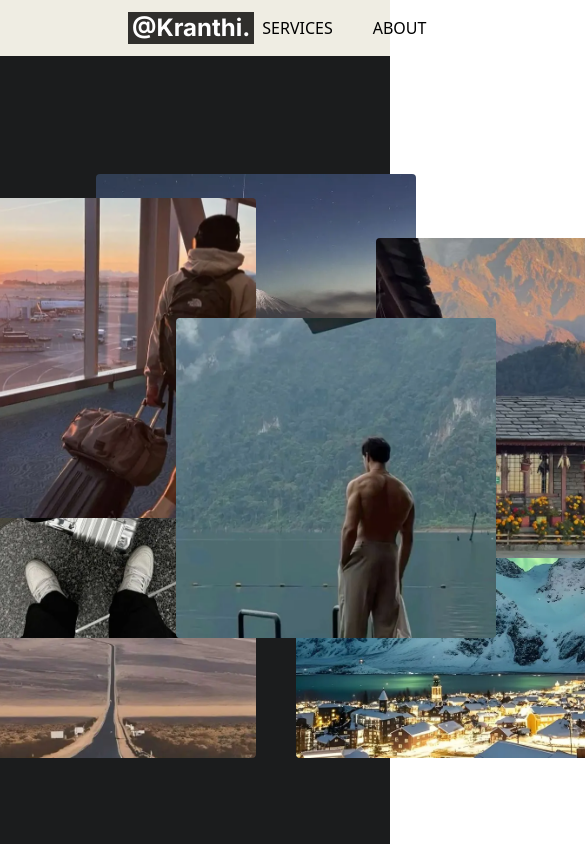
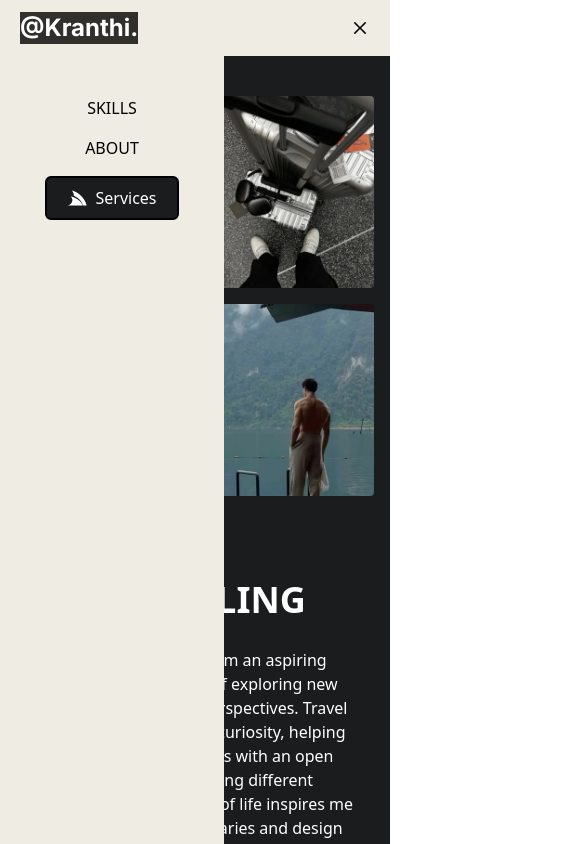
Before and after one commit to kranthikumar300/Web-Portfolio, a React (Vite) app: page /about in a window 390 px wide. Shown: the top 844 px of the page, 585 px wide, since content can reach past the window. Built offline with nearby package versions, Linux system fonts and the light colour scheme; a web font is replaced by a local one.

Commit message:
Did Responsive for Skills, Services and Footer and specific navigation

```diff
--- a/src/App.tsx
+++ b/src/App.tsx
@@ -4,18 +4,22 @@ import Header from "./Components/Header";
 import Hero from "./Components/Hero";
 import Services from "./Components/Services";
 import Footer from "./Components/Footer";
+import { ScrollNavs } from "./utills/scrollNavs";
 
 function App() {
   return (
-    <main className="">
+    <>
       <Header />
+      <main className="w-full min-h-screen overflow-x-hidden">
+        <ScrollNavs />
         <Routes>
           <Route path="/" element={<Hero />} />
           <Route path="/about" element={<About />} />
-        <Route path="/services" element={<Services />} />
+          <Route path="/skills" element={<Services />} />
         </Routes>
         <Footer />
       </main>
+    </>
   );
 }
 
--- a/src/Components/About.tsx
+++ b/src/Components/About.tsx
@@ -36,48 +36,72 @@ const About = () => {
 
   return (
     <>
-      <section className="aboutSection flex justify-around items-center gap-x-30 min-h-screen bg-[#1B1C1D]">
-        <figure className="relative w-80 h-80 flex gap-10 shrink-0 ml-24">
+      <section className="aboutSection flex flex-col lg:flex-row lg:justify-around items-center gap-8 min-h-screen px-4 py-10 md:py-16 bg-[#1B1C1D]">
+        {/* Desktop Responsive Grid */}
+        <div className="hidden xl:block relative w-96 h-80 gap-10">
           <img
             src={img1}
-            alt="img1"
-            className="Timg absolute top-30 left-50 h-80 w-80 rounded-sm object-cover object-center"
+            alt="Travel Destination 1"
+            className="Timg absolute top-30 left-50 h-72 w-72 rounded-sm object-cover object-center"
           />
           <img
             src={img2}
-            alt="img2"
-            className="Timg absolute bottom-36 h-80 w-80 rounded-sm object-cover object-center"
+            alt="Travel Destination 2"
+            className="Timg absolute bottom-36 h-72 w-72 rounded-sm object-cover object-center"
           />
           <img
             src={img3}
-            alt="img3"
-            className="Timg absolute left-70 bottom-20 h-80 rounded-sm w-80 object-cover object-center"
+            alt="Travel Destination 3"
+            className="Timg absolute left-70 bottom-20 h-72 w-72 rounded-sm  object-cover object-center"
           />
           <img
             src={img4}
-            alt="img4"
-            className="Timg absolute right-40 top-30 h-80 w-80 rounded-sm object-cover object-center"
+            alt="Travel Destination 4"
+            className="Timg absolute right-40 top-30 h-72 w-72 rounded-sm object-cover object-center"
           />
           <img
             src={img5}
-            alt="img4"
-            className="Timg absolute right-40  h-80 w-80 rounded-sm object-cover object-center"
+            alt="Travel Destination 5"
+            className="Timg absolute right-40 h-72 w-72 rounded-sm object-cover object-center"
           />
           <img
             src={img6}
-            alt="img4"
-            className="Timg absolute right-40  bottom-30 h-80 w-80 rounded-sm object-cover object-center"
+            alt="Travel Destination 6"
+            className="Timg absolute right-40 bottom-30 h-72 w-72 rounded-sm object-cover object-center"
           />
           <img
             src={img7}
-            alt="img4"
-            className="Timg absolute left-20  h-80 w-80 rounded-sm object-cover object-center"
+            alt="Travel Destination 7"
+            className="Timg absolute left-20 h-72 w-72 rounded-sm object-cover object-center"
           />
-        </figure>
+        </div>
+        {/* Mobile Responsive Grid */}
+        <div className="grid grid-cols-2 gap-4 xl:hidden">
+          <img
+            src={img4}
+            alt="Travel Destination 4"
+            className="Timg h-48 w-48 rounded-sm object-cover object-center"
+          />
+          <img
+            src={img5}
+            alt="Travel Destination 5"
+            className="Timg h-48 w-48 rounded-sm object-cover object-center"
+          />
+          <img
+            src={img6}
+            alt="Travel Destination 6"
+            className="Timg h-48 w-48 rounded-sm object-cover object-center"
+          />
+          <img
+            src={img7}
+            alt="Travel Destination 7"
+            className="Timg h-48 w-48 rounded-sm object-cover object-center"
+          />
+        </div>
 
-        <div className="flex flex-col items-center justify-center gap-y-10 py-3 px-3">
+        <div className="flex flex-col items-center justify-center gap-y-5 mt-10 py-3 px-3">
+          <h1 className="text-4xl sm:text-5xl xl:text-6xl text-white font-bold">TRAVELLING</h1>
           <p className="text-center text-white max-w-140 p-2">
-            <h1 className="text-6xl mb-4 font-bold">TRAVELLING</h1>
             Beyond technology, I’m an aspiring traveler who dreams of exploring
             new places, cultures, and perspectives. Travel fuels my creativity
             and curiosity, helping me approach problems with an open mindset.
@@ -89,7 +113,7 @@ const About = () => {
             people from diverse backgrounds.
           </p>
           <button
-            onClick={() => navigate("/services")}
+            onClick={() => navigate("/skills#services-offer")}
             className="flex items-center justify-center gap-2 bg-[#efede3] text-black border-black border-2 rounded-md px-5 py-2 cursor-pointer"
           >
             <FaServicestack className="h-5 w-5" />
@@ -98,9 +122,9 @@ const About = () => {
         </div>
       </section>
 
-      <section className="flex flex-col justify-center items-center gap-y-6 bg-[#1B1C1D] py-10">
-        <h1 className="font-bold text-6xl text-white">FOOT BALL</h1>
-        <div className="flex justify-evenly gap-30 p-4">
+      <section className="flex flex-col justify-center items-center gap-y-6 px-4 lg:px-10 py-10 bg-[#1B1C1D]">
+        <h1 className="font-bold text-4xl sm:text-5xl xl:text-6xl text-white">FOOT BALL</h1>
+        <div className="grid grid-cols-1 sm:grid-cols-2 lg:grid-cols-3 gap-7 xl:gap-20">
           <img
             src={football1}
             alt="football1"
@@ -128,7 +152,7 @@ const About = () => {
           personal interests and professional work.
         </p>
         <button
-          onClick={() => navigate("/services")}
+          onClick={() => navigate("/skills")}
           className="flex justify-center items-center gap-2 bg-[#efede3] text-black border-black border-2 rounded-md px-5 py-2 cursor-pointer"
         >
           <SiSkillshare className="w-5 h-5" />
--- a/src/Components/Footer.tsx
+++ b/src/Components/Footer.tsx
@@ -5,7 +5,7 @@ import { FaUpwork } from "react-icons/fa6";
 const Footer = () => {
   return (
     <>
-      <footer className="flex flex-col justify-evenly items-center min-h-100 pt-5 bg-[#1B1C1D]">
+      <footer className="flex flex-col justify-evenly items-center min-h-100 pt-5 px-4 bg-[#1B1C1D]">
         <p className="text-white max-w-96 text-center">
           Have an idea or project in mind? Let’s collaborate to build reliable,
           scalable digital solutions that bring your vision to life. Get in
--- a/src/Components/Header.tsx
+++ b/src/Components/Header.tsx
@@ -1,25 +1,63 @@
-import { NavLink, Link } from "react-router-dom";
+import { NavLink, Link, useNavigate } from "react-router-dom";
+import { GiHamburgerMenu } from "react-icons/gi";
+import { RxCross2 } from "react-icons/rx";
+import { FaServicestack } from "react-icons/fa6";
+import { useState } from "react";
 
 const Header = () => {
-  const NavMenu = ["services", "about"];
+  const NavMenu = ["skills", "about"];
+  const [isMenuOpen, setIsMenuOpen] = useState(false);
+  const navigate = useNavigate();
 
   return (
-    <header className="sticky top-0 z-10 flex justify-between px-32 py-3 bg-[#efede3]">
+    <>
+      <header className="sticky top-0 z-10 flex justify-between px-5 py-3 bg-[#efede3]">
         <Link
           to="/"
-        className="font-body text-2xl font-bold text-white bg-textColor px-1"
+          className="font-body text-2xl font-bold text-white bg-textColor"
         >
           @Kranthi.
         </Link>
 
-      <nav className="space-x-10 flex items-center px-2">
+        <nav className="hidden gap-10 sm:flex sm:justify-center items-center px-2">
           {NavMenu.map((item, index) => (
             <NavLink to={`/${item}`} key={index}>
               {item.toUpperCase()}
             </NavLink>
           ))}
         </nav>
+
+        <div className="flex items-center justify-center">
+          <button onClick={() => setIsMenuOpen(!isMenuOpen)}>
+            {isMenuOpen ? (
+              <GiHamburgerMenu className="block sm:hidden h-5 w-5" />
+            ) : (
+              <RxCross2 className="block sm:hidden h-5 w-5" />
+            )}
+          </button>
+
+          {!isMenuOpen && (
+            <nav className="md:hidden absolute top-14 left-0 w-56 h-screen bg-[#efede3]">
+              <div className="flex flex-col justify-center items-center pt-10 gap-4">
+                {NavMenu.map((item, index) => (
+                  <NavLink to={`/${item}`} key={index}>
+                    {item.toUpperCase()}
+                  </NavLink>
+                ))}
+
+                <button
+                  onClick={() => navigate("/skills#services-offer")}
+                  className="flex items-center justify-center gap-2 bg-[#1B1C1D] text-white border-black border-2 rounded-md px-5 py-2 cursor-pointer"
+                >
+                  <FaServicestack className="h-5 w-5" />
+                  Services
+                </button>
+              </div>
+            </nav>
+          )}
+        </div>
       </header>
+    </>
   );
 };
 
--- a/src/Components/Hero.tsx
+++ b/src/Components/Hero.tsx
@@ -2,7 +2,7 @@ import { useGSAP } from "@gsap/react";
 import { gsap } from "gsap";
 import heroImg from "/hero-profile.webp";
 import { FiGithub } from "react-icons/fi";
-import { FaFire } from "react-icons/fa";
+import { SiSkillshare } from "react-icons/si";
 import { GiSuitcase } from "react-icons/gi";
 import { ScrollTrigger } from "gsap/all";
 import { useNavigate } from "react-router-dom";
@@ -149,11 +149,11 @@ const Hero = () => {
             clients.
           </p>
           <button
-            onClick={() => navigate("/about")}
+            onClick={() => navigate("/skills")}
             className="flex items-center gap-2 bg-[#efede3] text-black border-black border-2 rounded-md px-5 py-2 cursor-pointer gitbtn"
           >
-            <FaFire className="w-5 h-5" />
-            Find Me More
+            <SiSkillshare className="w-5 h-5" />
+            Skills
           </button>
         </div>
       </section>
--- /dev/null
+++ b/src/utills/scrollNavs.tsx
@@ -0,0 +1,13 @@
+import { useEffect } from "react";
+import { useLocation } from "react-router-dom";
+
+export const ScrollNavs = () => {
+
+  const { pathname } = useLocation();
+
+  useEffect(() => {
+    window.scrollTo(0, 0);
+  }, [pathname]);
+
+  return null;
+};
```
Also changed, not shown: src/Components/Services.tsx (+27 -12 lines), src/Components/Skills.tsx (+8 -8 lines). Lines whose indentation alone changed are shown as unchanged.
